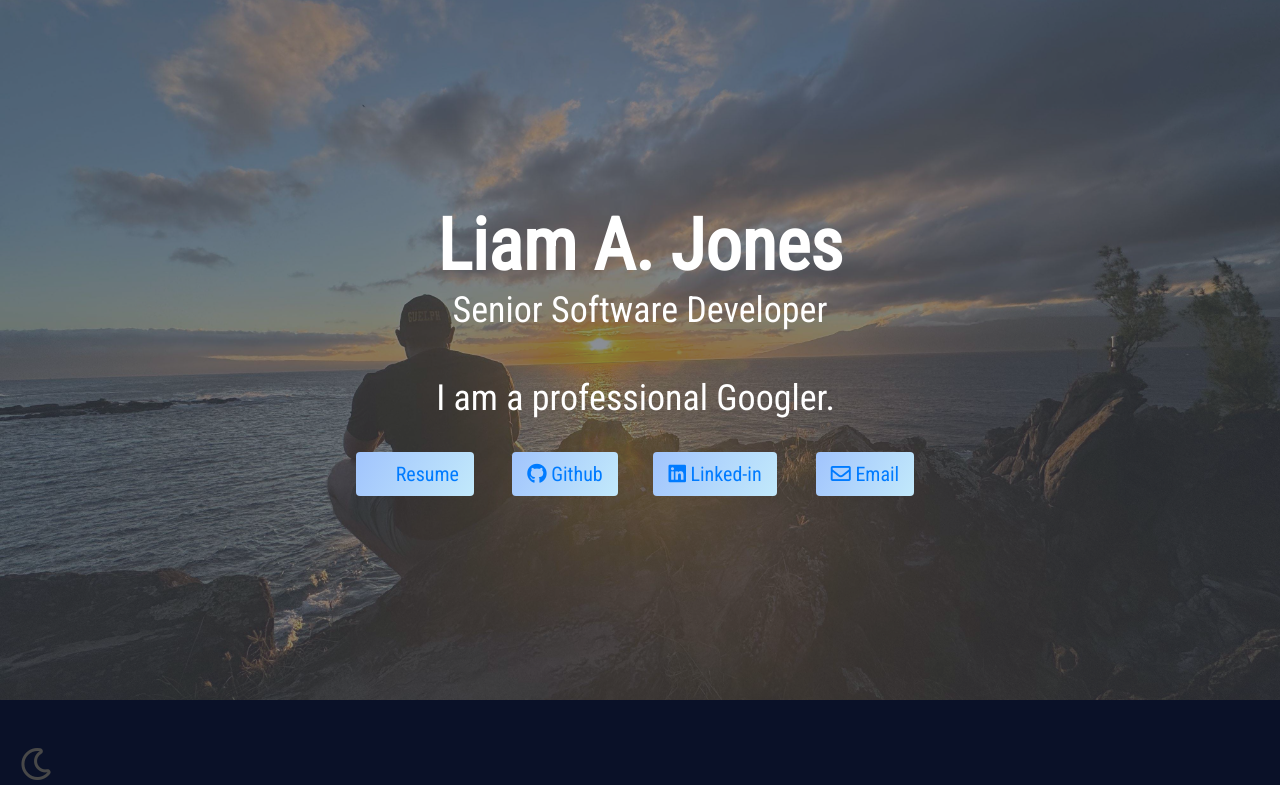
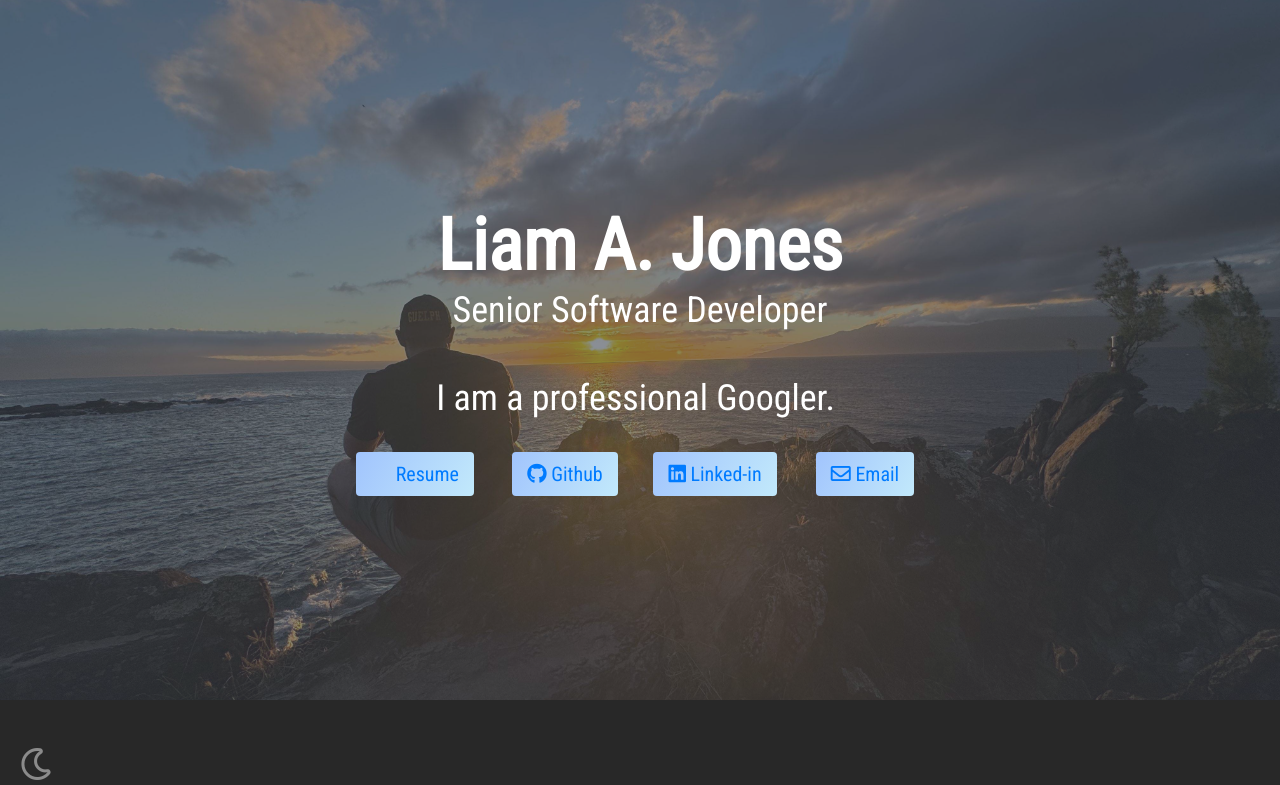
Before and after one commit to Neptuniam/online-resume-v2, a Vue app: page / in a window 1280 px wide. Shown: the top 785 px of the page. Built offline with nearby package versions, Linux system fonts and the light colour scheme; no server answers; a web font is replaced by a local one.

Commit message:
Better dark mode

```diff
--- a/src/assets/main.css
+++ b/src/assets/main.css
@@ -19,24 +19,22 @@ html {
     --background-color-main: white;
     --background-color-odd-section: rgba(217, 217, 217, 0.4);
 
-    --background-color-footer: #0a1128;
-    --background-color-footer-copy-right: rgb(3, 1, 18);
+    --background-color-footer: #45526e;
+    --background-color-footer-copy-right: #0003;
 }
 #main-container.dark-mode {
     /* Dark mode colour variables */
-    --text-color-normal: rgb(206, 202, 202);
-    --text-color-section-header: rgb(255, 255, 255);
-    --text-color-section-title: rgb(221, 217, 217);
+    --text-color-normal: #eae4e4;
+    --text-color-section-header: #f6f3f3;
+    --text-color-section-title: #92b2e5;
     --text-color-anchor: rgb(169, 166, 166);
     --text-color-anchor-hover: rgb(138, 136, 136);
 
-    --background-color-main: #0a1128;
-    /* --background-color-odd-section: rgb(5, 12, 21); */
-    /* --background-color-main: #000814; */
-    --background-color-odd-section: rgb(3, 1, 18);
+    --background-color-main: #282828;
+    --background-color-odd-section: #303030;
 
-    --background-color-footer: #0b2a4a;
-    --background-color-footer-copy-right: #06162b;
+    --background-color-footer: #1e1d1d;
+    --background-color-footer-copy-right: #121212;
 }
 
 #main-container {
@@ -211,7 +209,7 @@ a:hover {
 .section > div {
     width: 1400px;
     max-width: calc(100vw - 100px);
-    padding: 90px 0px;
+    padding: 70px 0px;
     margin: auto;
 }
 
--- a/src/components/main/Projects.vue
+++ b/src/components/main/Projects.vue
@@ -184,7 +184,7 @@ img {
     padding: 5px 5px;
 }
 .dark-mode .card {
-    background-color: #0a1128;
+    background-color: #3f3f3f;
 }
 
 .project-title-row {
--- a/src/views/Main.vue
+++ b/src/views/Main.vue
@@ -133,13 +133,13 @@ export default {
 
     font-size: 32px;
     text-align: center;
-    color: rgb(72, 72, 72);
+    color: #8b8b8b;
 
     transition: all 0.2s ease-in-out;
 }
 #dark-mode-toggle:hover,
 .scroll-arrow-indicator:hover {
-    color: rgb(52, 52, 52);
+    color: #717171;
 }
 #dark-mode-toggle {
     left: 20px;
```
